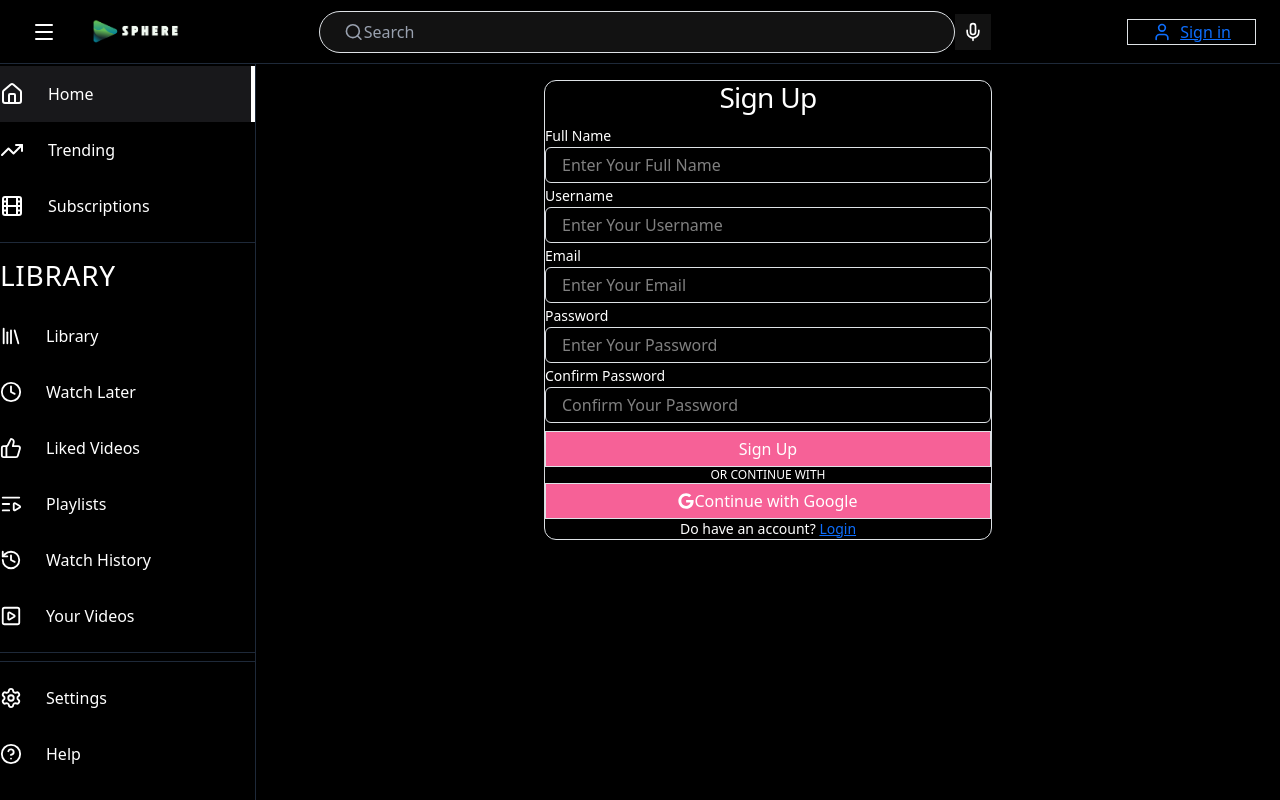
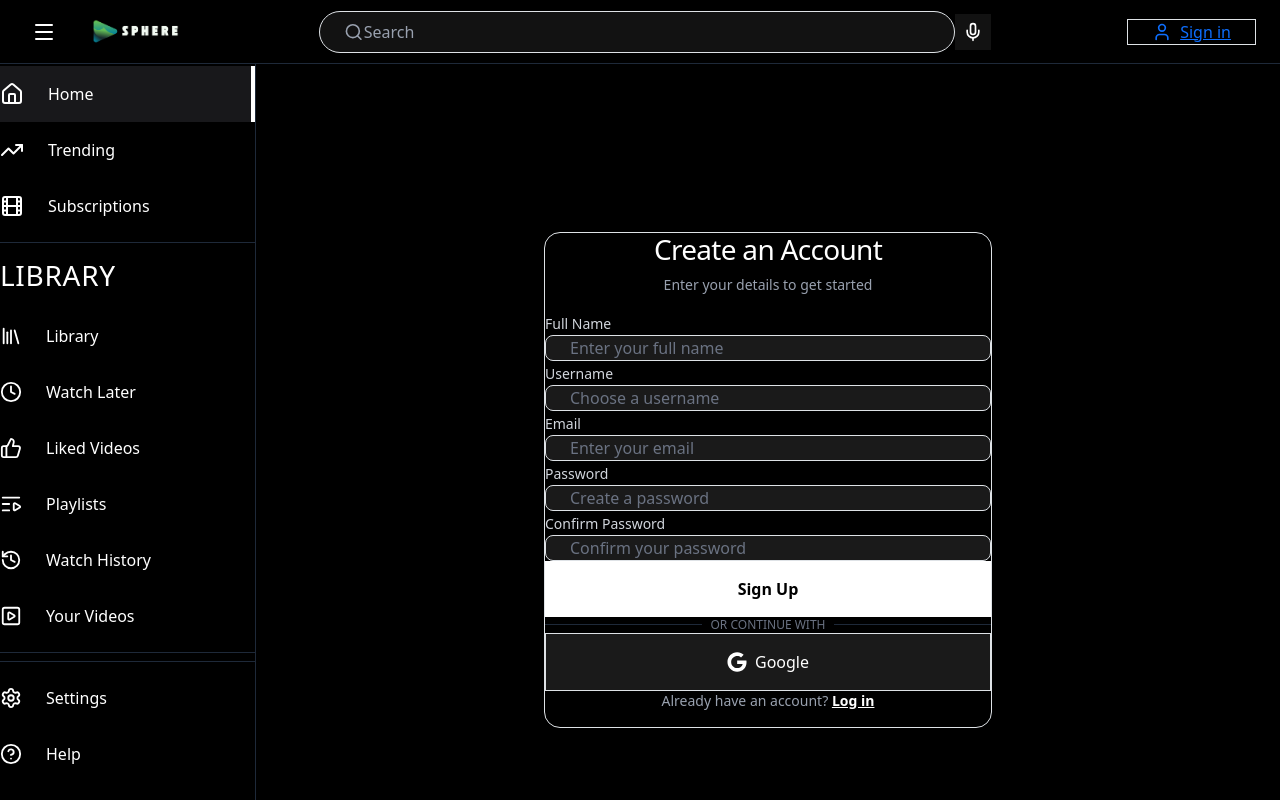
Before and after one commit to Sanasaifi786/Sphere, a React (Vite) app in the folder Frontend/: page /signup in a window 1280 px wide. Built offline with nearby package versions, Linux system fonts and the light colour scheme.

Commit message:
more changes

```diff
--- a/Frontend/src/pages/Login.jsx
+++ b/Frontend/src/pages/Login.jsx
@@ -1,5 +1,4 @@
 import { useState } from "react";
-import FormField from "../components/FormField";
 import { Link, useNavigate } from "react-router-dom";
 import { useAuth } from "../context/AuthContext";
 
@@ -44,75 +43,81 @@ function Login() {
   };
 
   return (
-    <div className="container m-auto px-4 py-6 h-screen mt-20">
-      <div className="flex items-center justify-center px-4 py-8">
-        <div className="rounded-xl border bg-card text-card-foreground shadow w-full max-w-md">
-          <div className="flex flex-col p-6 space-y-4 text-center">
-            <h3 className="tracking-tight text-3xl font-bold">Login</h3>
+    <div className="min-h-screen bg-black text-white flex items-center justify-center p-4">
+      <div className="w-full max-w-md bg-[#000000] border border-gray-800 rounded-2xl shadow-2xl p-8">
+        <div className="text-center mb-8">
+          <h3 className="text-3xl font-bold tracking-tight mb-2">Welcome Back</h3>
+          <p className="text-gray-400 text-sm">Enter your credentials to access your account</p>
         </div>
-          <div className="p-6 pt-0 space-y-4">
-            <form className="space-y-4" aria-label="Login form" onSubmit={handleSubmit}>
-              <FormField
-                id="email"
-                label="Email"
+
+        <form className="space-y-6" onSubmit={handleSubmit}>
+          <div className="space-y-2">
+            <label htmlFor="email" className="text-sm font-medium text-gray-300">Email</label>
+            <input
               type="email"
               name="email"
               value={data.email}
               onChange={handleChange}
-                placeholder="Enter Your Email"
+              className="w-full bg-[#1a1a1a] border border-gray-800 rounded-lg px-4 py-3.5 text-white placeholder-gray-500 focus:outline-none focus:border-white transition-colors"
+              id="email"
+              placeholder="Enter your email"
               required
-                ariaLabel="Email address"
             />
-              <FormField
-                id="password"
-                label="Password"
+          </div>
+          <div className="space-y-2">
+            <label htmlFor="password" className="text-sm font-medium text-gray-300">Password</label>
+            <input
               type="password"
               name="password"
               value={data.password}
               onChange={handleChange}
-                placeholder="Enter Your Password"
+              className="w-full bg-[#1a1a1a] border border-gray-800 rounded-lg px-4 py-3.5 text-white placeholder-gray-500 focus:outline-none focus:border-white transition-colors"
+              id="password"
+              placeholder="Enter your password"
               required
-                ariaLabel="Password"
             />
-              <div className="text-sm text-right mb-2">
-                <a
-                  className="text-primary hover:underline"
-                  href="/forgot-password"
+          </div>
+
+          <div className="text-right">
+            <Link to="/forgot-password" className="text-sm text-gray-400 hover:text-white transition-colors">
+              Forgot password?
+            </Link>
+          </div>
+
+          <button
+            type="submit"
+            className="w-full bg-white text-black font-bold py-3 rounded-lg hover:bg-gray-200 transition-colors mt-2"
           >
-                  Forgot password?
-                </a>
-              </div>
-              <button
-                className="inline-flex items-center justify-center border border-input cursor-pointer whitespace-nowrap rounded-md text-sm font-medium transition-colors focus-visible:outline-none focus-visible:ring-1 focus-visible:ring-ring disabled:pointer-events-none disabled:opacity-50 bg-primary text-primary-foreground shadow hover:bg-primary/90 h-9 px-4 py-2 w-full"
-                type="submit"
-                aria-label="Sign in"
-              >
-                Login
+            Log In
           </button>
         </form>
-            <div className="relative">
+
+        <div className="relative my-8">
           <div className="absolute inset-0 flex items-center">
-                <div
-                  data-orientation="horizontal"
-                  role="none"
-                  className="shrink-0 bg-border h-[1px] w-full"
-                ></div>
+            <div className="w-full border-t border-gray-800"></div>
           </div>
           <div className="relative flex justify-center text-xs uppercase">
-                <span className="bg-background px-2 text-muted-foreground">
-                  Or continue with
-                </span>
+            <span className="bg-[#000000] px-2 text-gray-500">Or continue with</span>
           </div>
         </div>
-            <button className="inline-flex items-center justify-center cursor-pointer whitespace-nowrap rounded-md text-sm font-medium transition-colors focus-visible:outline-none focus-visible:ring-1 focus-visible:ring-ring disabled:pointer-events-none disabled:opacity-50 border border-input bg-background shadow-sm hover:bg-accent hover:text-accent-foreground h-9 px-4 py-2 w-full" type="button">
-              <svg className="mr-2 h-4 w-4" aria-hidden="true" focusable="false" data-prefix="fab" data-icon="google" role="img" xmlns="http://www.w3.org/2000/svg" viewBox="0 0 488 512">
+
+        <button
+          type="button"
+          className="w-full bg-[#1a1a1a] text-white border border-gray-800 font-medium py-3 rounded-lg hover:bg-[#2a2a2a] transition-colors flex items-center justify-center gap-2"
+        >
+          <svg className="h-5 w-5" aria-hidden="true" focusable="false" data-prefix="fab" data-icon="google" role="img" xmlns="http://www.w3.org/2000/svg" viewBox="0 0 488 512">
             <path fill="currentColor" d="M488 261.8C488 403.3 391.1 504 248 504 110.8 504 0 393.2 0 256S110.8 8 248 8c66.8 0 123 24.5 166.3 64.9l-67.5 64.9C258.5 52.6 94.3 116.6 94.3 256c0 86.5 69.1 156.6 153.7 156.6 98.2 0 135-70.4 140.8-106.9H248v-85.3h236.1c2.3 12.7 3.9 24.9 3.9 41.4z"></path>
-              </svg>Continue with Google</button>
-          </div>
-          <div className="items-center p-6 pt-0 flex flex-col space-y-4">
-            <div className="text-sm text-muted-foreground text-center">Don't have an account? <Link className="text-primary hover:underline" to="/signup">Sign up</Link>
-            </div>
-          </div>
+          </svg>
+          Google
+        </button>
+
+        <div className="text-center mt-6">
+          <p className="text-sm text-gray-400">
+            Don't have an account?{' '}
+            <Link to="/signup" className="text-white font-semibold hover:underline">
+              Sign up
+            </Link>
+          </p>
         </div>
       </div>
     </div>
--- a/Frontend/src/pages/SignIn.jsx
+++ b/Frontend/src/pages/SignIn.jsx
@@ -68,57 +68,114 @@ function SignIn() {
     };
 
     return (
-        <div className="container mx-auto px-4 py-6 ">
-            <div className="flex items-center justify-center px-4 py-8 ">
-                <div className="rounded-xl border bg-card text-card-foreground shadow w-full max-w-md ">
-                    <div className="flex flex-col p-6 space-y-4 text-center">
-                        <h3 className="tracking-tight text-3xl font-bold">Sign Up</h3>
+        <div className="min-h-screen bg-black text-white flex items-center justify-center p-4">
+            <div className="w-full max-w-md bg-[#000000] border border-gray-800 rounded-2xl shadow-2xl p-8">
+                <div className="text-center mb-8">
+                    <h3 className="text-3xl font-bold tracking-tight mb-2">Create an Account</h3>
+                    <p className="text-gray-400 text-sm">Enter your details to get started</p>
                 </div>
-                    <div className="p-6 pt-0 space-y-4">
-                        <form className="space-y-4" aria-label="Sign up form" onSubmit={handleSubmit}>
+
+                <form className="space-y-6" onSubmit={handleSubmit}>
                     <div className="space-y-2">
-                                <label htmlFor="fullName" className="text-sm font-medium leading-none peer-disabled:cursor-not-allowed peer-disabled:opacity-70">Full Name</label>
-                                <input type="text" name="fullName" value={data.fullName} onChange={handleChange} className="flex h-9 w-full rounded-md border border-input bg-transparent px-3 py-1 text-sm shadow-sm transition-colors file:border-0 file:bg-transparent file:text-sm file:font-medium file:text-foreground placeholder:text-muted-foreground focus-visible:outline-none focus-visible:ring-1 focus-visible:ring-ring disabled:cursor-not-allowed disabled:opacity-50" id="fullName" placeholder="Enter Your Full Name" aria-label="Full Name" required />
+                        <label htmlFor="fullName" className="text-sm font-medium text-gray-300">Full Name</label>
+                        <input
+                            type="text"
+                            name="fullName"
+                            value={data.fullName}
+                            onChange={handleChange}
+                            className="w-full bg-[#1a1a1a] border border-gray-800 rounded-lg px-4 py-3.5 text-white placeholder-gray-500 focus:outline-none focus:border-white transition-colors"
+                            id="fullName"
+                            placeholder="Enter your full name"
+                            required
+                        />
                     </div>
                     <div className="space-y-2">
-                                <label htmlFor="username" className="text-sm font-medium leading-none peer-disabled:cursor-not-allowed peer-disabled:opacity-70">Username</label>
-                                <input type="text" name="username" value={data.username} onChange={handleChange} className="flex h-9 w-full rounded-md border border-input bg-transparent px-3 py-1 text-sm shadow-sm transition-colors file:border-0 file:bg-transparent file:text-sm file:font-medium file:text-foreground placeholder:text-muted-foreground focus-visible:outline-none focus-visible:ring-1 focus-visible:ring-ring disabled:cursor-not-allowed disabled:opacity-50" id="username" placeholder="Enter Your Username" aria-label="Username" required />
+                        <label htmlFor="username" className="text-sm font-medium text-gray-300">Username</label>
+                        <input
+                            type="text"
+                            name="username"
+                            value={data.username}
+                            onChange={handleChange}
+                            className="w-full bg-[#1a1a1a] border border-gray-800 rounded-lg px-4 py-3.5 text-white placeholder-gray-500 focus:outline-none focus:border-white transition-colors"
+                            id="username"
+                            placeholder="Choose a username"
+                            required
+                        />
                     </div>
                     <div className="space-y-2">
-                                <label htmlFor="email" className="text-sm font-medium leading-none peer-disabled:cursor-not-allowed peer-disabled:opacity-70">Email</label>
-                                <input type="email" name="email" value={data.email} onChange={handleChange} className="flex h-9 w-full rounded-md border border-input bg-transparent px-3 py-1 text-sm shadow-sm transition-colors file:border-0 file:bg-transparent file:text-sm file:font-medium file:text-foreground placeholder:text-muted-foreground focus-visible:outline-none focus-visible:ring-1 focus-visible:ring-ring disabled:cursor-not-allowed disabled:opacity-50" id="email" placeholder="Enter Your Email" aria-label="Email address" required />
+                        <label htmlFor="email" className="text-sm font-medium text-gray-300">Email</label>
+                        <input
+                            type="email"
+                            name="email"
+                            value={data.email}
+                            onChange={handleChange}
+                            className="w-full bg-[#1a1a1a] border border-gray-800 rounded-lg px-4 py-3.5 text-white placeholder-gray-500 focus:outline-none focus:border-white transition-colors"
+                            id="email"
+                            placeholder="Enter your email"
+                            required
+                        />
                     </div>
                     <div className="space-y-2">
-                                <label className="text-sm font-medium leading-none peer-disabled:cursor-not-allowed peer-disabled:opacity-70" htmlFor="password">Password</label>
-                                <div className="relative">
-                                    <input type="password" name="password" value={data.password} onChange={handleChange} className="flex h-9 w-full rounded-md border border-input bg-transparent px-3 py-1 text-sm shadow-sm transition-colors file:border-0 file:bg-transparent file:text-sm file:font-medium file:text-foreground placeholder:text-muted-foreground focus-visible:outline-none focus-visible:ring-1 focus-visible:ring-ring disabled:cursor-not-allowed disabled:opacity-50" id="password" placeholder="Enter Your Password" aria-label="Password" required />
+                        <label htmlFor="password" className="text-sm font-medium text-gray-300">Password</label>
+                        <input
+                            type="password"
+                            name="password"
+                            value={data.password}
+                            onChange={handleChange}
+                            className="w-full bg-[#1a1a1a] border border-gray-800 rounded-lg px-4 py-3.5 text-white placeholder-gray-500 focus:outline-none focus:border-white transition-colors"
+                            id="password"
+                            placeholder="Create a password"
+                            required
+                        />
+                    </div>
+                    <div className="space-y-2">
+                        <label htmlFor="confirmPassword" className="text-sm font-medium text-gray-300">Confirm Password</label>
+                        <input
+                            type="password"
+                            name="confirmPassword"
+                            value={data.confirmPassword}
+                            onChange={handleChange}
+                            className="w-full bg-[#1a1a1a] border border-gray-800 rounded-lg px-4 py-3.5 text-white placeholder-gray-500 focus:outline-none focus:border-white transition-colors"
+                            id="confirmPassword"
+                            placeholder="Confirm your password"
+                            required
+                        />
+                    </div>
+
+                    <button
+                        type="submit"
+                        className="w-full bg-white text-black font-bold py-3 rounded-lg hover:bg-gray-200 transition-colors mt-6"
+                    >
+                        Sign Up
+                    </button>
+                </form>
+
+                <div className="relative my-8">
+                    <div className="absolute inset-0 flex items-center">
+                        <div className="w-full border-t border-gray-800"></div>
+                    </div>
+                    <div className="relative flex justify-center text-xs uppercase">
+                        <span className="bg-[#000000] px-2 text-gray-500">Or continue with</span>
                     </div>
                 </div>
-                            <div className="space-y-2 pb-2">
-                                <label className="text-sm font-medium leading-none peer-disabled:cursor-not-allowed peer-disabled:opacity-70" htmlFor="confirmPassword">Confirm Password</label>
-                                <div className="relative">
-                                    <input type="password" name="confirmPassword" value={data.confirmPassword} onChange={handleChange} className="flex h-9 w-full rounded-md border border-input bg-transparent px-3 py-1 text-sm shadow-sm transition-colors file:border-0 file:bg-transparent file:text-sm file:font-medium file:text-foreground placeholder:text-muted-foreground focus-visible:outline-none focus-visible:ring-1 focus-visible:ring-ring disabled:cursor-not-allowed disabled:opacity-50" id="confirmPassword" placeholder="Confirm Your Password" aria-label="Confirm password" required />
-                                </div>
-                            </div>
-                            <button className="bg-[#f66197] inline-flex items-center justify-center whitespace-nowrap border border-input cursor-pointer rounded-md text-sm font-medium transition-colors focus-visible:outline-none focus-visible:ring-1 focus-visible:ring-ring disabled:pointer-events-none disabled:opacity-50 text-primary-foreground shadow hover:bg-primary/90 h-9 px-4 py-2 w-full" type="submit" aria-label="Sign up">Sign Up</button>
-                        </form>
-                        <div className="relative">
-                            <div className="absolute inset-0 flex items-center">
-                                <div data-orientation="horizontal" role="none" className="shrink-0 bg-border h-[1px] w-full"></div>
-                            </div>
-                            <div className="relative flex justify-center text-xs uppercase">
-                                <span className="bg-background px-2 text-muted-foreground">Or continue with</span>
-                            </div>
-                        </div>
-                        <button className="bg-[#f66197] inline-flex items-center justify-center whitespace-nowrap cursor-pointer rounded-md text-sm font-medium transition-colors focus-visible:outline-none focus-visible:ring-1 focus-visible:ring-ring disabled:pointer-events-none disabled:opacity-50 border border-input bg-background shadow-sm hover:bg-accent hover:text-accent-foreground h-9 px-4 py-2 w-full" type="button">
-                            <svg className="mr-2 h-4 w-4" aria-hidden="true" focusable="false" data-prefix="fab" data-icon="google" role="img" xmlns="http://www.w3.org/2000/svg" viewBox="0 0 488 512">
+
+                <button
+                    type="button"
+                    className="w-full bg-[#1a1a1a] text-white border border-gray-800 font-medium py-3 rounded-lg hover:bg-[#2a2a2a] transition-colors flex items-center justify-center gap-2"
+                >
+                    <svg className="h-5 w-5" aria-hidden="true" focusable="false" data-prefix="fab" data-icon="google" role="img" xmlns="http://www.w3.org/2000/svg" viewBox="0 0 488 512">
                         <path fill="currentColor" d="M488 261.8C488 403.3 391.1 504 248 504 110.8 504 0 393.2 0 256S110.8 8 248 8c66.8 0 123 24.5 166.3 64.9l-67.5 64.9C258.5 52.6 94.3 116.6 94.3 256c0 86.5 69.1 156.6 153.7 156.6 98.2 0 135-70.4 140.8-106.9H248v-85.3h236.1c2.3 12.7 3.9 24.9 3.9 41.4z"></path>
-                            </svg>Continue with Google</button>
-                    </div>
-                    <div className="items-center p-6 pt-0 flex flex-col space-y-4">
-                        <div className="text-sm text-muted-foreground text-center">Do have an account? <Link className="text-primary hover:underline" to="/login">Login</Link>
-                        </div>
-                    </div>
+                    </svg>
+                    Google
+                </button>
+
+                <div className="text-center mt-6">
+                    <p className="text-sm text-gray-400">
+                        Already have an account?{' '}
+                        <Link to="/login" className="text-white font-semibold hover:underline">
+                            Log in
+                        </Link>
+                    </p>
                 </div>
             </div>
         </div>
--- a/Frontend/src/pages/Trending.jsx
+++ b/Frontend/src/pages/Trending.jsx
@@ -167,7 +167,7 @@ const VideoCard = ({ video }) => {
                             alt={video.ownerDetails?.username}
                             className="w-10 h-10 rounded-full border border-white/50 object-cover"
                         />
-                        <Link to={`/c/${video.ownerDetails?.username}`} className="font-semibold hover:underline">
+                        <Link to={`/c/${video.ownerDetails?.username}`} className="font-semibold hover:underline" style={{ textDecoration: 'none', color: 'white' }}>
                             @{video.ownerDetails?.username || "unknown"}
                         </Link>
                         <button className="bg-white text-black text-xs font-bold px-3 py-1.5 rounded-full hover:bg-gray-200 transition">
```
Also changed, not shown: 1 other file (tests, documents, lock files or other folders). Lines whose indentation alone changed are shown as unchanged.
